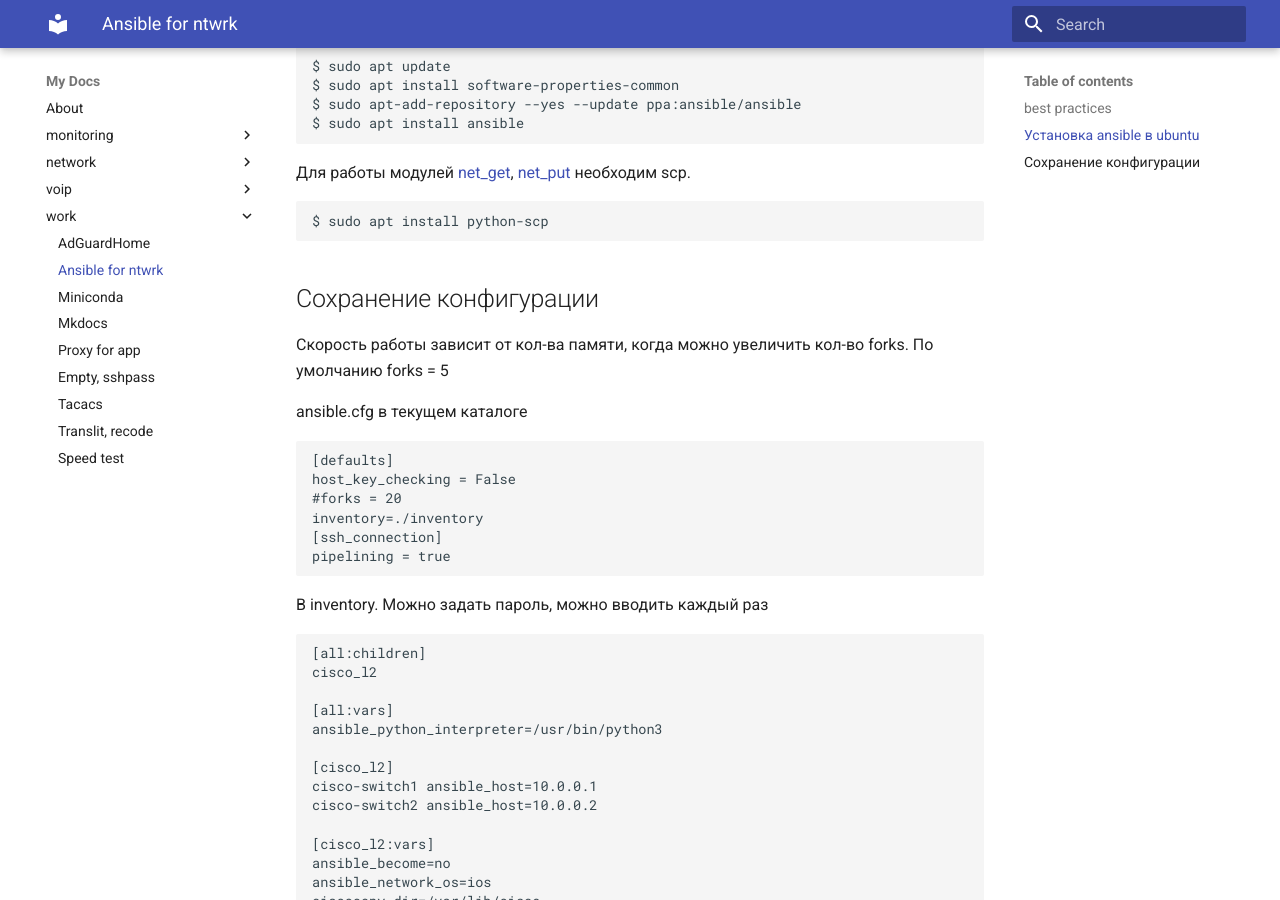
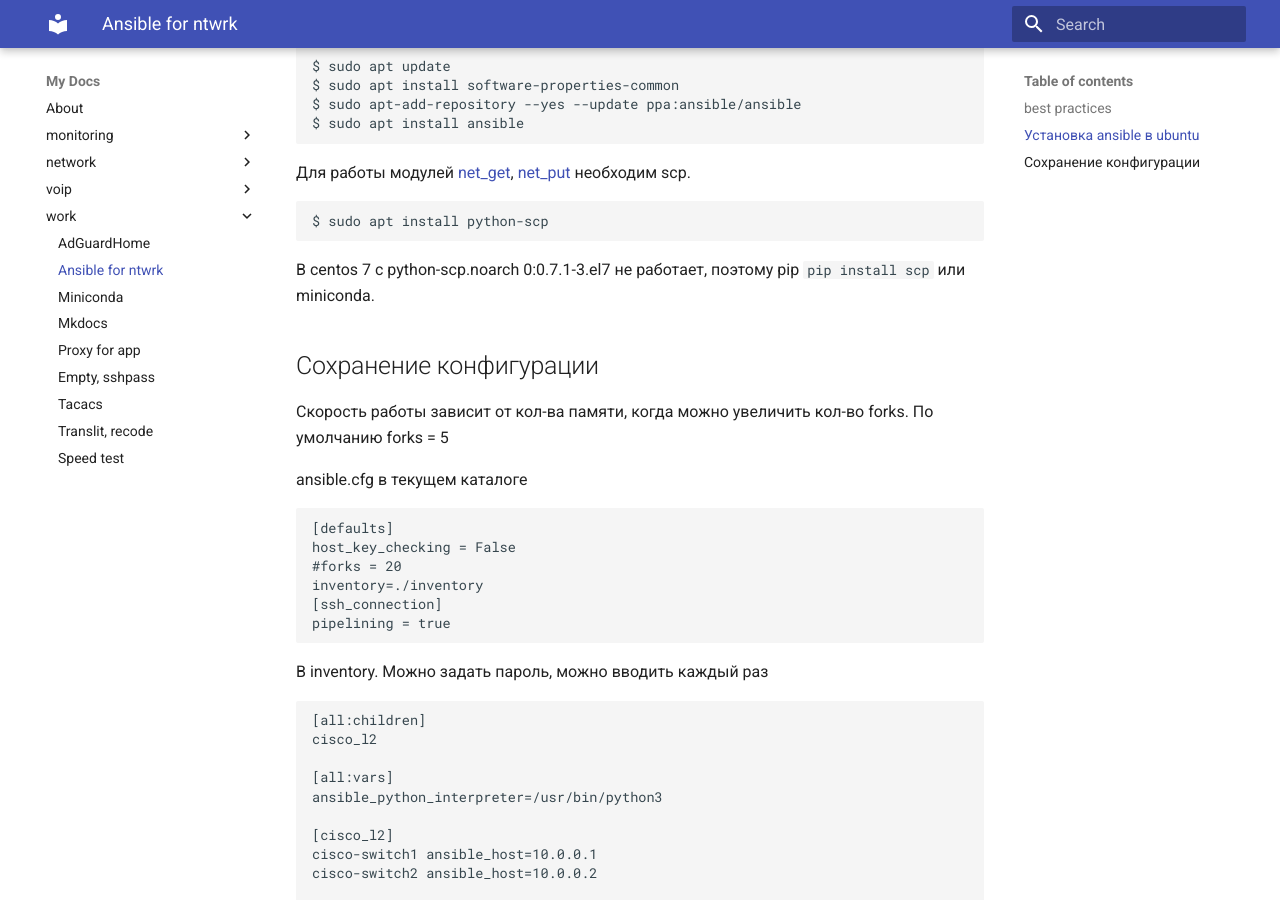
Before and after one commit to v98765/v98765.github.io, an MkDocs documentation site: the page built from docs/work/ansible_ntwrk.md, in a window 1280 px wide and 900 px high, scrolled down 368 px. Built offline with MkDocs 1.6.1 and Material for MkDocs 9.7.7, drawn with Linux system fonts in a browser that asks for light colours.

Commit message:
docs/work/ansible_ntwrk.md pip scp

````diff
--- a/docs/work/ansible_ntwrk.md
+++ b/docs/work/ansible_ntwrk.md
@@ -19,6 +19,8 @@ $ sudo apt install ansible
 ```sh
 $ sudo apt install python-scp
 ```
+
+В centos 7 c python-scp.noarch 0:0.7.1-3.el7 не работает, поэтому pip `pip install scp` или miniconda.
 
 ## Сохранение конфигурации
 
````
